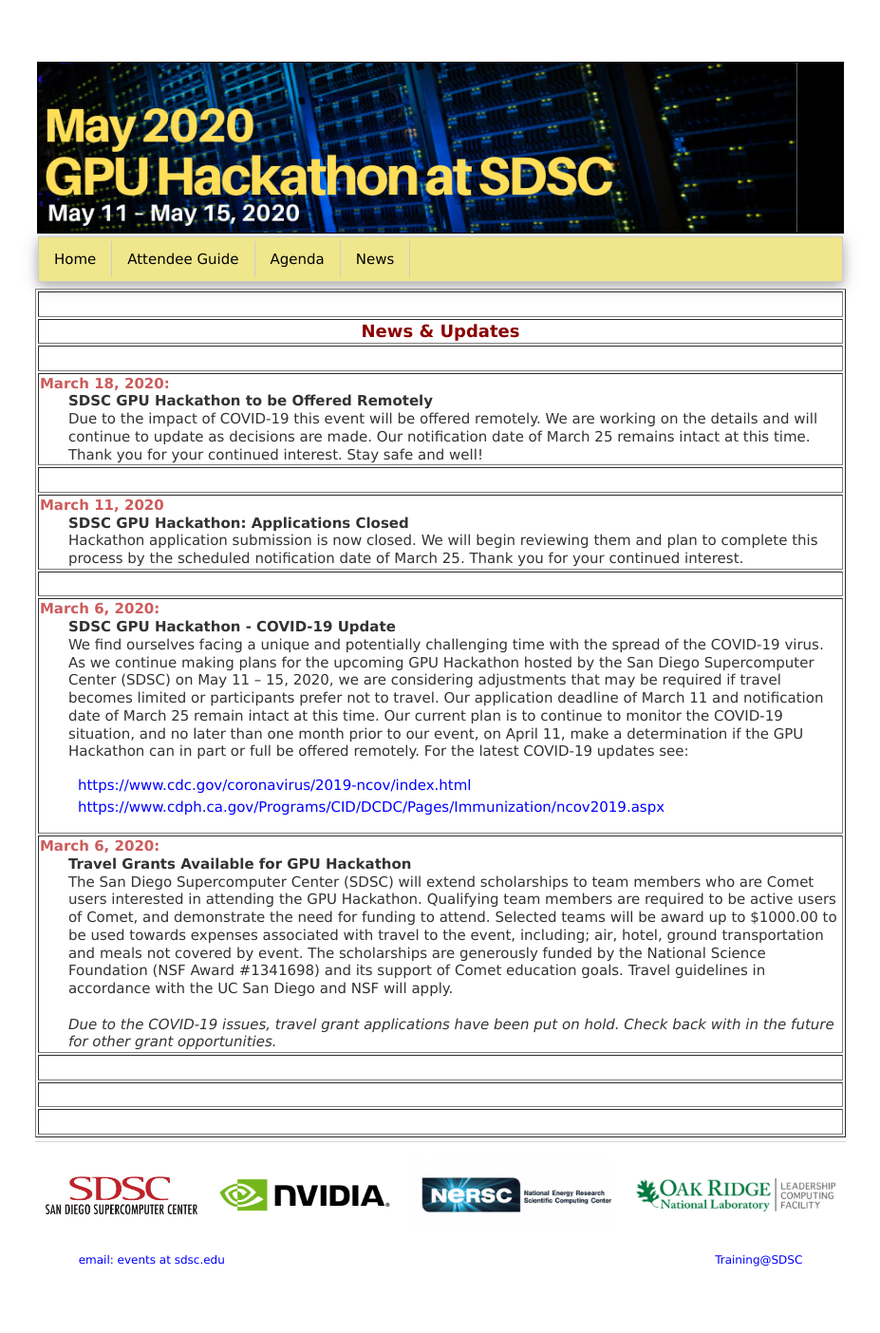
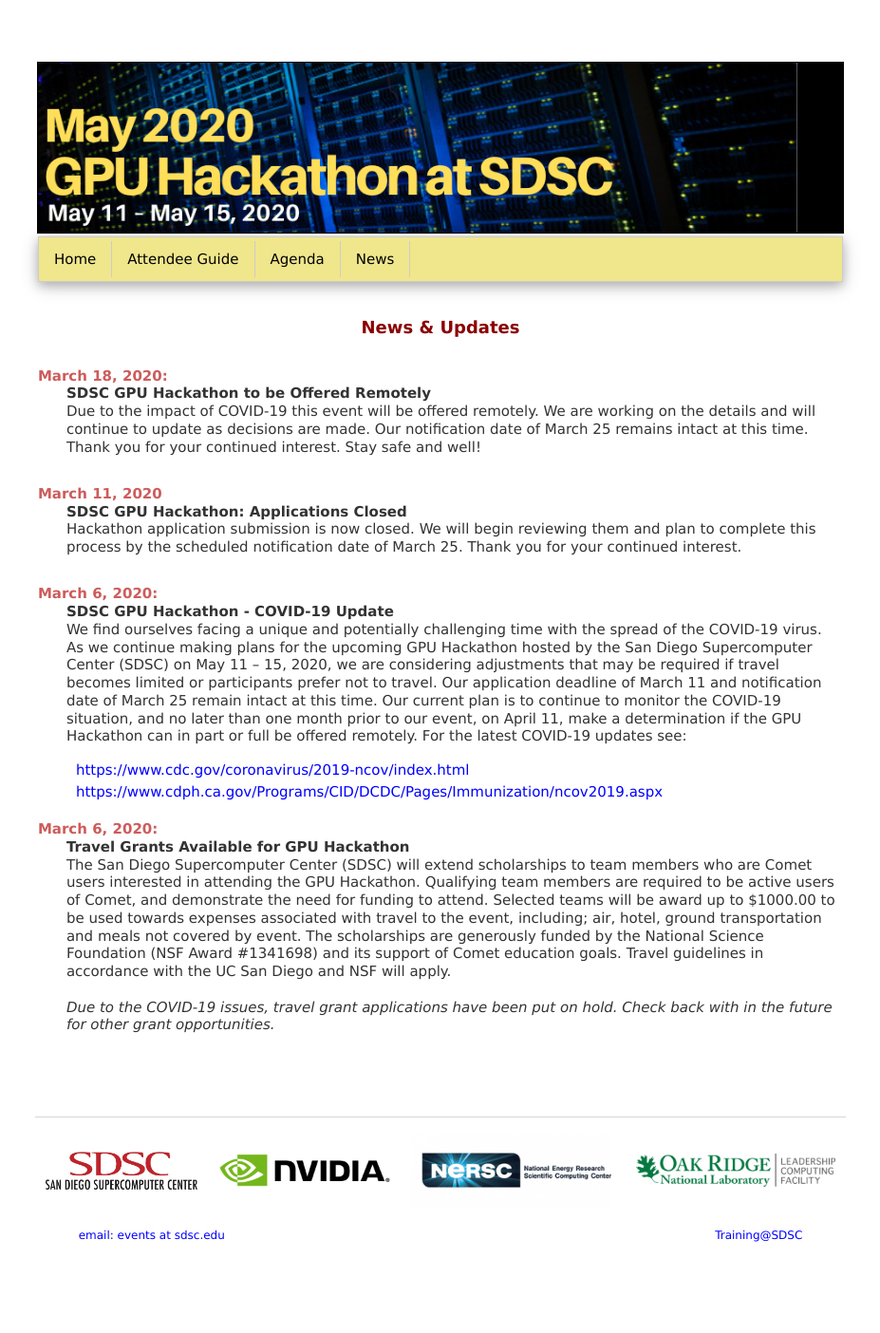
Before and after one commit to sdsc-hpc-training/sdsc-hpc-training.github.io, a Jekyll site: the page built from gpuhackathon/news.html, in a window 1280 px wide. Shown: the whole page at 95% size, without its empty margins (176-1103 px from the left). Built offline with Jekyll 4.4.1, drawn with Linux system fonts in a browser that asks for light colours; after the commit the page ends 1378 px from its top, so only the background shows below that.

Commit message:
tweak html files

```diff
--- a/gpuhackathon/news.html
+++ b/gpuhackathon/news.html
@@ -4,7 +4,7 @@
 permalink: /gpuhackathon/news
 ---
 
-<table border="1"" width="100%" align="left"> <!---- begin main table --->
+<table border="0"" width="100%" align="left"> <!---- begin main table --->
 <tr><td align='left' valign='top'> &nbsp; </td></tr>
     <tr><td align='left' valign='top'>
   <p class="newscenter">News & Updates</p>
```
